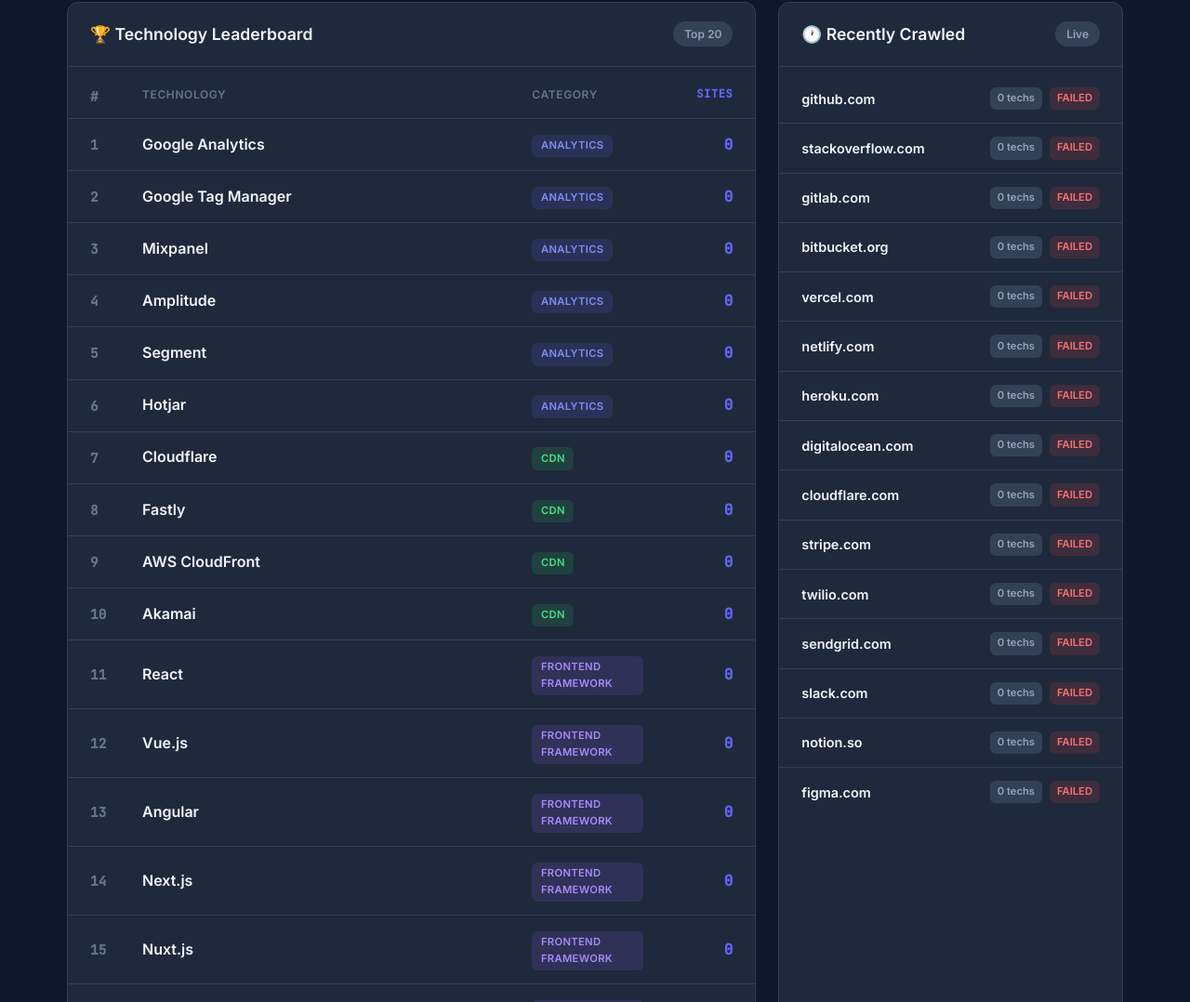
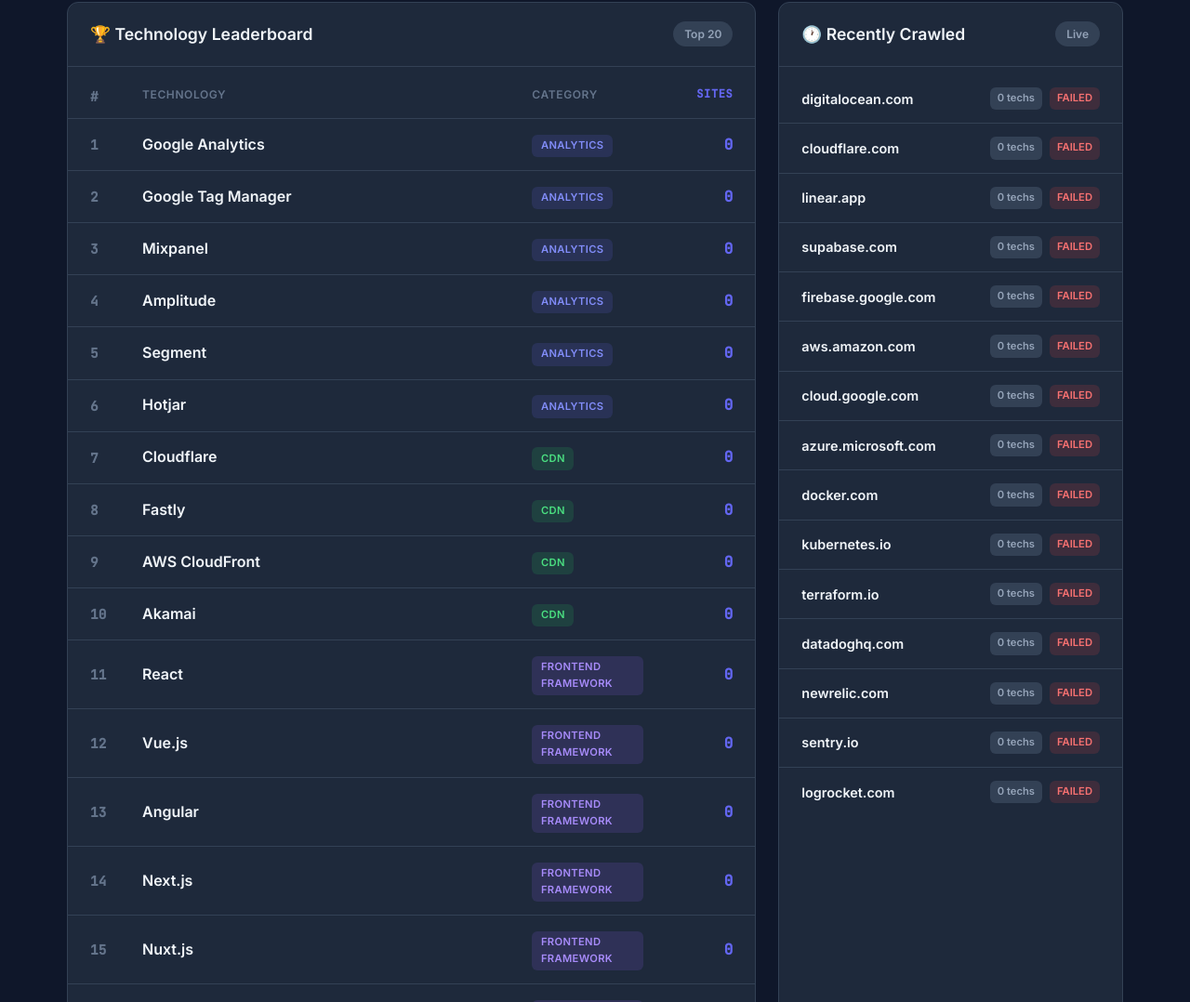
Before and after one commit to muhammadmahadazher/TechStack-Scout, a plain HTML site: page index.html in a window 1280 px wide. Shown: the part 578-1656 px from the top of the page at 93% size. Drawn offline with Linux system fonts and the light colour scheme.

Commit message:
deploy: 1e3c4251d2f47b1fa9aff4f9170148db0587b71e

```diff
--- a/index.html
+++ b/index.html
@@ -383,83 +383,6 @@
         </div>
         <div class="recent-list">
 
-            <a href="domain/1.html" class="recent-item">
-                <div class="recent-domain">
-                    <span class="domain-name">github.com</span>
-
-                </div>
-                <div class="recent-meta">
-                    <span class="tech-badge">0 techs</span>
-                    <span class="status-badge status-failed">failed</span>
-                </div>
-            </a>
-
-            <a href="domain/2.html" class="recent-item">
-                <div class="recent-domain">
-                    <span class="domain-name">stackoverflow.com</span>
-
-                </div>
-                <div class="recent-meta">
-                    <span class="tech-badge">0 techs</span>
-                    <span class="status-badge status-failed">failed</span>
-                </div>
-            </a>
-
-            <a href="domain/3.html" class="recent-item">
-                <div class="recent-domain">
-                    <span class="domain-name">gitlab.com</span>
-
-                </div>
-                <div class="recent-meta">
-                    <span class="tech-badge">0 techs</span>
-                    <span class="status-badge status-failed">failed</span>
-                </div>
-            </a>
-
-            <a href="domain/4.html" class="recent-item">
-                <div class="recent-domain">
-                    <span class="domain-name">bitbucket.org</span>
-
-                </div>
-                <div class="recent-meta">
-                    <span class="tech-badge">0 techs</span>
-                    <span class="status-badge status-failed">failed</span>
-                </div>
-            </a>
-
-            <a href="domain/5.html" class="recent-item">
-                <div class="recent-domain">
-                    <span class="domain-name">vercel.com</span>
-
-                </div>
-                <div class="recent-meta">
-                    <span class="tech-badge">0 techs</span>
-                    <span class="status-badge status-failed">failed</span>
-                </div>
-            </a>
-
-            <a href="domain/6.html" class="recent-item">
-                <div class="recent-domain">
-                    <span class="domain-name">netlify.com</span>
-
-                </div>
-                <div class="recent-meta">
-                    <span class="tech-badge">0 techs</span>
-                    <span class="status-badge status-failed">failed</span>
-                </div>
-            </a>
-
-            <a href="domain/7.html" class="recent-item">
-                <div class="recent-domain">
-                    <span class="domain-name">heroku.com</span>
-
-                </div>
-                <div class="recent-meta">
-                    <span class="tech-badge">0 techs</span>
-                    <span class="status-badge status-failed">failed</span>
-                </div>
-            </a>
-
             <a href="domain/8.html" class="recent-item">
                 <div class="recent-domain">
                     <span class="domain-name">digitalocean.com</span>
@@ -482,9 +405,9 @@
                 </div>
             </a>
 
-            <a href="domain/10.html" class="recent-item">
+            <a href="domain/16.html" class="recent-item">
                 <div class="recent-domain">
-                    <span class="domain-name">stripe.com</span>
+                    <span class="domain-name">linear.app</span>
 
                 </div>
                 <div class="recent-meta">
@@ -493,9 +416,9 @@
                 </div>
             </a>
 
-            <a href="domain/11.html" class="recent-item">
+            <a href="domain/17.html" class="recent-item">
                 <div class="recent-domain">
-                    <span class="domain-name">twilio.com</span>
+                    <span class="domain-name">supabase.com</span>
 
                 </div>
                 <div class="recent-meta">
@@ -504,9 +427,9 @@
                 </div>
             </a>
 
-            <a href="domain/12.html" class="recent-item">
+            <a href="domain/18.html" class="recent-item">
                 <div class="recent-domain">
-                    <span class="domain-name">sendgrid.com</span>
+                    <span class="domain-name">firebase.google.com</span>
 
                 </div>
                 <div class="recent-meta">
@@ -515,9 +438,9 @@
                 </div>
             </a>
 
-            <a href="domain/13.html" class="recent-item">
+            <a href="domain/19.html" class="recent-item">
                 <div class="recent-domain">
-                    <span class="domain-name">slack.com</span>
+                    <span class="domain-name">aws.amazon.com</span>
 
                 </div>
                 <div class="recent-meta">
@@ -526,9 +449,9 @@
                 </div>
             </a>
 
-            <a href="domain/14.html" class="recent-item">
+            <a href="domain/20.html" class="recent-item">
                 <div class="recent-domain">
-                    <span class="domain-name">notion.so</span>
+                    <span class="domain-name">cloud.google.com</span>
 
                 </div>
                 <div class="recent-meta">
@@ -537,9 +460,86 @@
                 </div>
             </a>
 
-            <a href="domain/15.html" class="recent-item">
+            <a href="domain/21.html" class="recent-item">
                 <div class="recent-domain">
-                    <span class="domain-name">figma.com</span>
+                    <span class="domain-name">azure.microsoft.com</span>
+
+                </div>
+                <div class="recent-meta">
+                    <span class="tech-badge">0 techs</span>
+                    <span class="status-badge status-failed">failed</span>
+                </div>
+            </a>
+
+            <a href="domain/22.html" class="recent-item">
+                <div class="recent-domain">
+                    <span class="domain-name">docker.com</span>
+
+                </div>
+                <div class="recent-meta">
+                    <span class="tech-badge">0 techs</span>
+                    <span class="status-badge status-failed">failed</span>
+                </div>
+            </a>
+
+            <a href="domain/23.html" class="recent-item">
+                <div class="recent-domain">
+                    <span class="domain-name">kubernetes.io</span>
+
+                </div>
+                <div class="recent-meta">
+                    <span class="tech-badge">0 techs</span>
+                    <span class="status-badge status-failed">failed</span>
+                </div>
+            </a>
+
+            <a href="domain/24.html" class="recent-item">
+                <div class="recent-domain">
+                    <span class="domain-name">terraform.io</span>
+
+                </div>
+                <div class="recent-meta">
+                    <span class="tech-badge">0 techs</span>
+                    <span class="status-badge status-failed">failed</span>
+                </div>
+            </a>
+
+            <a href="domain/25.html" class="recent-item">
+                <div class="recent-domain">
+                    <span class="domain-name">datadoghq.com</span>
+
+                </div>
+                <div class="recent-meta">
+                    <span class="tech-badge">0 techs</span>
+                    <span class="status-badge status-failed">failed</span>
+                </div>
+            </a>
+
+            <a href="domain/26.html" class="recent-item">
+                <div class="recent-domain">
+                    <span class="domain-name">newrelic.com</span>
+
+                </div>
+                <div class="recent-meta">
+                    <span class="tech-badge">0 techs</span>
+                    <span class="status-badge status-failed">failed</span>
+                </div>
+            </a>
+
+            <a href="domain/27.html" class="recent-item">
+                <div class="recent-domain">
+                    <span class="domain-name">sentry.io</span>
+
+                </div>
+                <div class="recent-meta">
+                    <span class="tech-badge">0 techs</span>
+                    <span class="status-badge status-failed">failed</span>
+                </div>
+            </a>
+
+            <a href="domain/28.html" class="recent-item">
+                <div class="recent-domain">
+                    <span class="domain-name">logrocket.com</span>
 
                 </div>
                 <div class="recent-meta">
```
